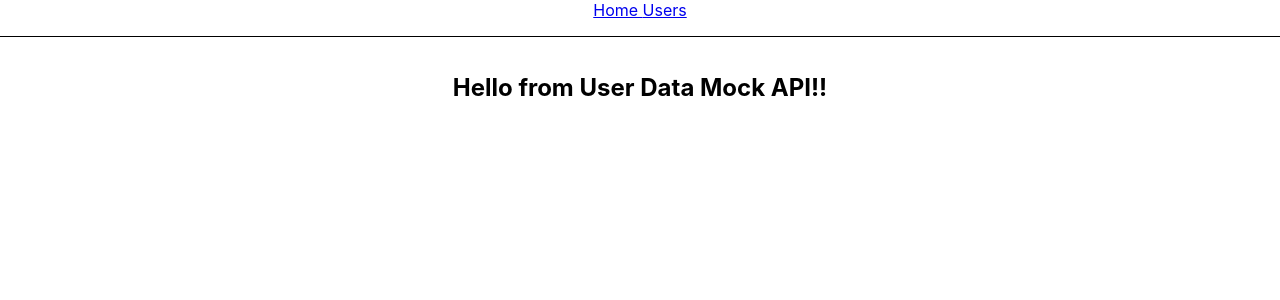
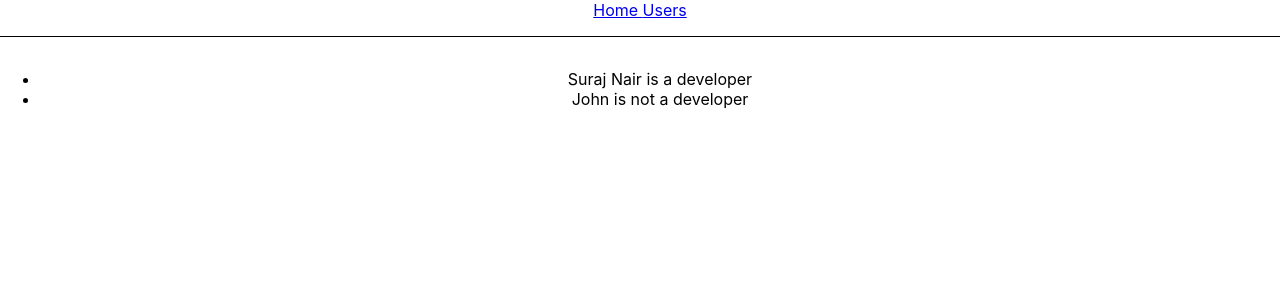
Before and after one commit to surajjayraman/react-router-example, a React (Create React App) app: page /api in a window 1280 px wide. Shown: the top 300 px of the page. Built offline with nearby package versions, Linux system fonts and the light colour scheme.

Commit message:
Update the UserData component to fetch the mock data from api.

```diff
--- a/src/api.js
+++ b/src/api.js
@@ -88,4 +88,4 @@ const updateUser = (id, data) =>
     return setTimeout(() => resolve(true), 250);
   });
 
-export { getUsers, getUser, createUser, updateUser, deleteUser};
+export { getUsers, getUser, createUser, updateUser, deleteUser}
--- a/src/components/UserData.jsx
+++ b/src/components/UserData.jsx
@@ -1,10 +1,35 @@
+import { useEffect, useState } from 'react';
 import { getUsers, createUser, updateUser, deleteUser } from '../api';
 
 const UserData = () => {
-    console.log(getUsers());
+    const [users, setUsers] = useState([]);
+
+    // fetch the mock data from api
+    useEffect(() => {
+        getUsers()
+        .then(result => {
+            console.log(result);
+            setUsers(result);
+        })
+        .catch(error => console.log(error));
+
+    }, []);
+
+
+    const getDeveloperText = (isDeveloper) => `is ${isDeveloper ? 'a' : 'not a'} developer`;
     return (
         <div>
-            <h2>Hello from User Data Mock API!!</h2>
+            <ul>
+                {users.map((user) => {
+                const developerText = getDeveloperText(user.isDeveloper);
+
+                return (
+                    <li key={user.id}>
+                    {user.firstName} {user.lastName} {developerText}
+                    </li>
+                );
+                })}
+            </ul>
         </div>
     );
 }
```
